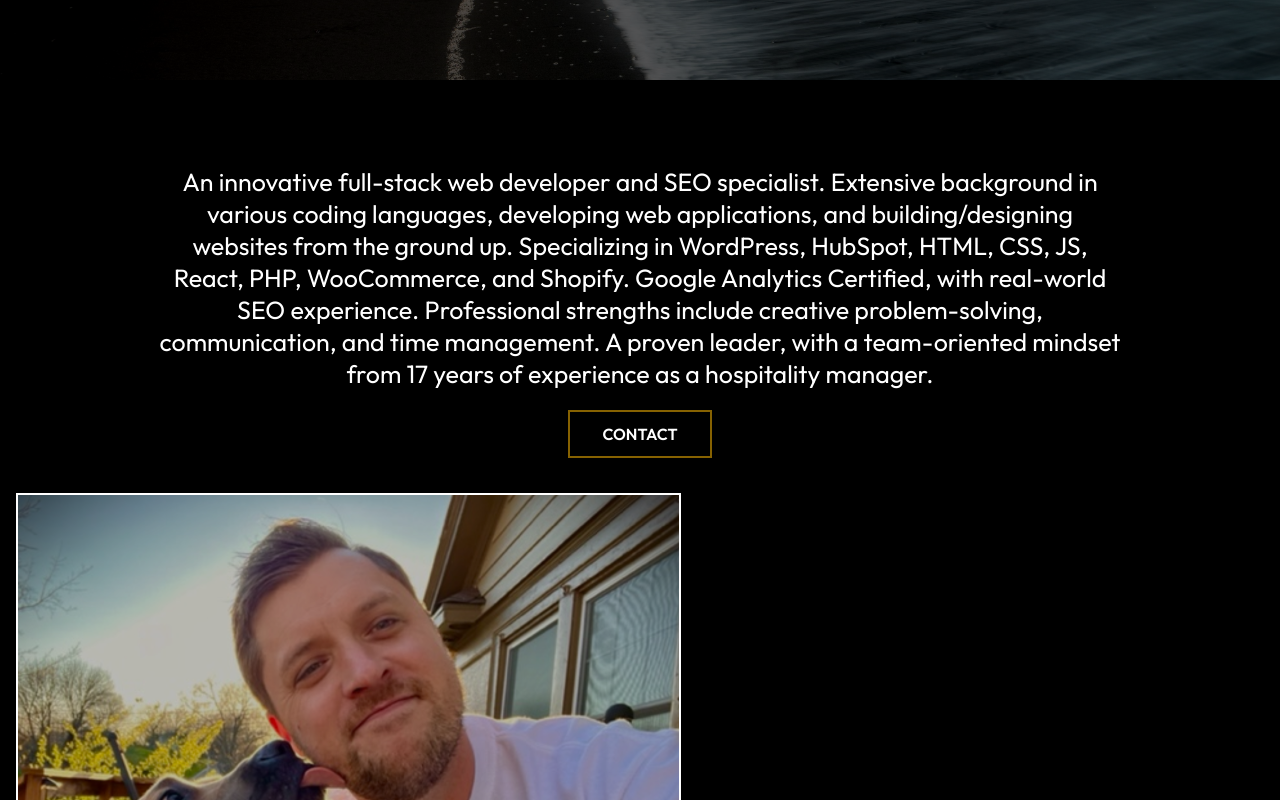
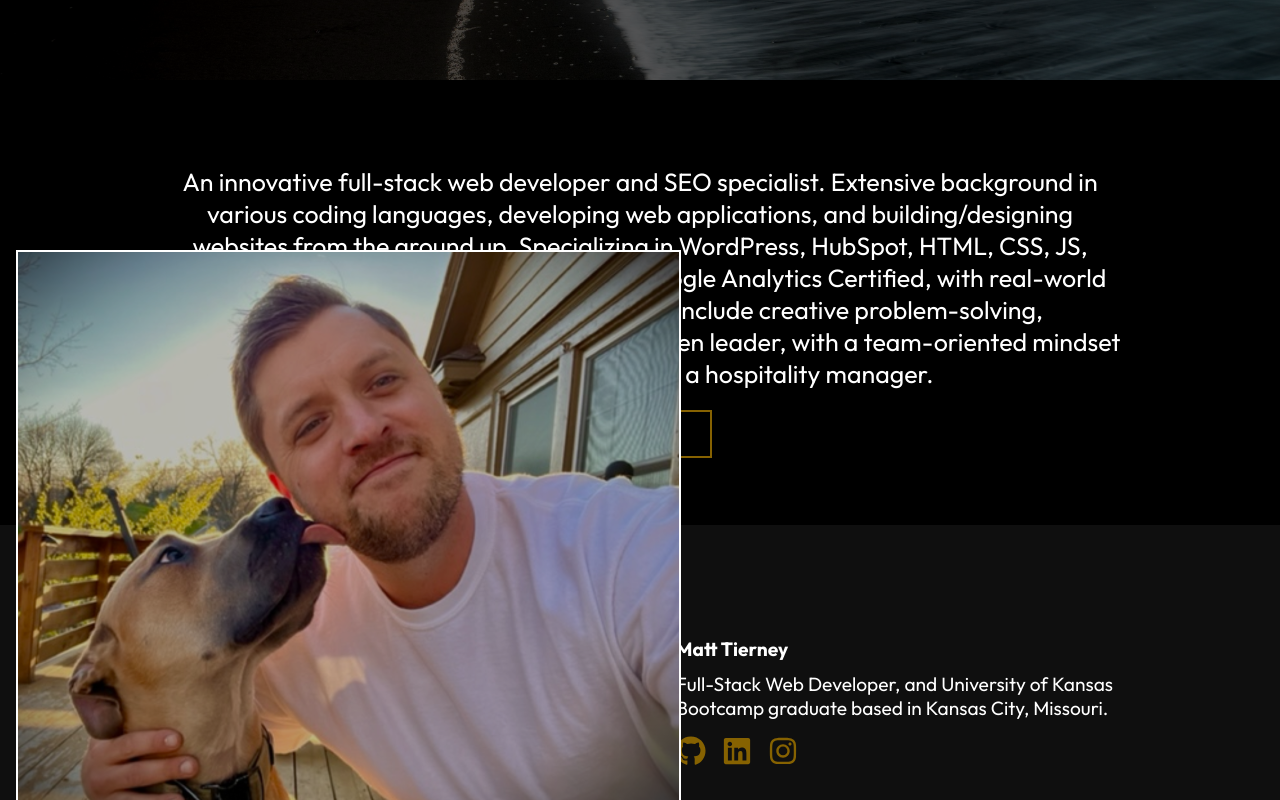
Before and after one commit to Tierney7/port-tierney, a React (Create React App) app: page /about in a window 1280 px wide. Shown: the part 480-1280 px from the top of the page. Built offline with nearby package versions, Linux system fonts and the light colour scheme.

Commit message:
1000-absolute

```diff
--- a/src/components/AboutContentStyles.css
+++ b/src/components/AboutContentStyles.css
@@ -20,8 +20,8 @@ font-size: 25px;
 }
 
 .about .right{
-    max-width: 500px;
-    position: default;
+    max-width: 1000px;
+    position: absolute;
     align-items: center;
 }
 
```
